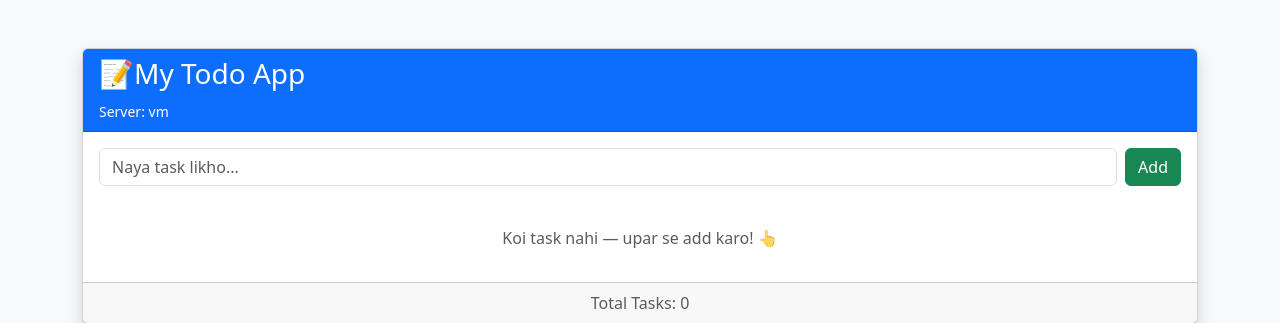
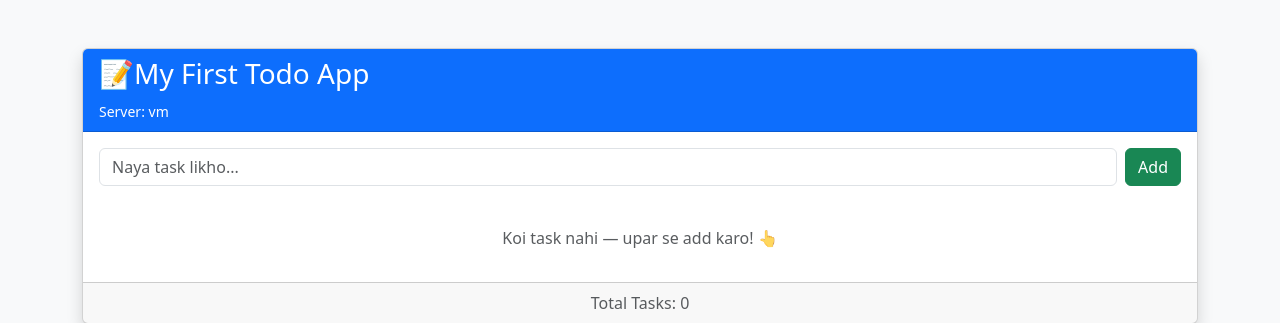
Before and after one commit to Eitishtyagi/flask-cicd-github-actions, a Flask app: page / in a window 1280 px wide. Shown: the top 323 px of the page. Run offline with Flask 3, Linux system fonts and the light colour scheme.

Commit message:
Update index.html

```diff
--- a/templates/index.html
+++ b/templates/index.html
@@ -9,7 +9,7 @@
 <div class="container mt-5">
     <div class="card shadow">
         <div class="card-header bg-primary text-white">
-            <h3>📝My Todo App</h3>
+            <h3>📝My First Todo App</h3>
             <small>Server: {{ host }}</small>
         </div>
         <div class="card-body">
```
